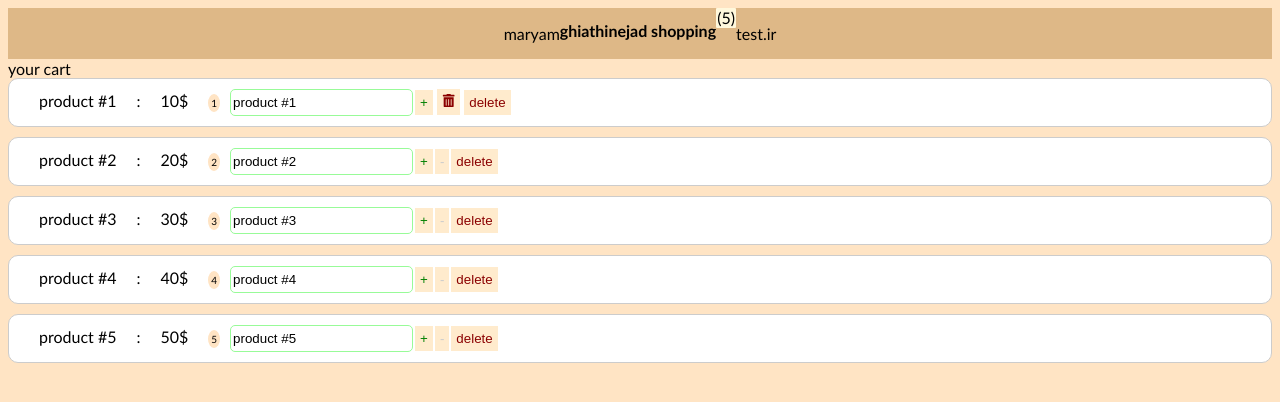
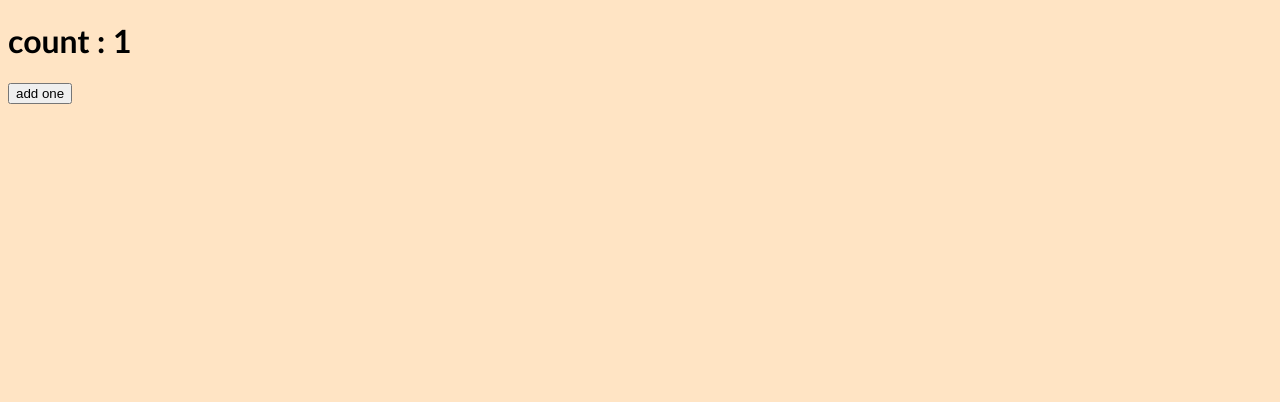
Before and after one commit to ghiathinejad/react-courses, a React (Create React App) app: page / in a window 1280 px wide. Shown: the top 402 px of the page. Built offline with nearby package versions, Linux system fonts and the light colour scheme.

Commit message:
session 3 - course 2 - an example of context

```diff
--- a/src/App.js
+++ b/src/App.js
@@ -1,7 +1,9 @@
 import React, {Component} from "react";
-import ProductList from "./components/ProductList/ProductList";
+// import ProductList from "./components/ProductList/ProductList";
 import './App.css';
-import NavBar from "./components/Navbar/NavBar";
+import CounterProvider from "./components/Context/CounterProvider";
+import CountOne from "./components/Context/CountOne";
+// import NavBar from "./components/Navbar/NavBar";
 //import Wrapper from "./components/hoc/Wrapper";
 //import UseRefExample from "./components/ref/UseRefExample";
 //import RefFunction from "./components/ref/RefFunction";
@@ -13,8 +15,8 @@ import NavBar from "./components/Navbar/NavBar";
 //import FunctionalCounter from "./components/FunctionalCounter";
 //import ClassTimer from "./components/ClassTimer";
 //import FunctionalTimer from "./components/FunctionalTimer";
-export const UserInfoContext = React.createContext();
-export const SiteNameContext = React.createContext();
+/*export const UserInfoContext = React.createContext();
+export const SiteNameContext = React.createContext();*/
 class App extends Component{
     state = {
         products:[
@@ -117,8 +119,12 @@ class App extends Component{
         console.log(this.props);
         return (
             <>
+            <CounterProvider>
+                <CountOne />
+            </CounterProvider>
 
-                <SiteNameContext.Provider value={"test.ir"}>
+
+{/*                <SiteNameContext.Provider value={"test.ir"}>
                     <UserInfoContext.Provider value={"maryam"}>
                         <NavBar totalItem={this.state.products.length}/>
                         <ProductList
@@ -131,7 +137,7 @@ class App extends Component{
                         />
 
                     </UserInfoContext.Provider>
-                </SiteNameContext.Provider>
+                </SiteNameContext.Provider>*/}
 
                 {/*<ClassCounter/>*/}
                 {/*<FunctionalCounter/>*/}
--- /dev/null
+++ b/src/components/Context/CountOne.js
@@ -0,0 +1,15 @@
+import {useContext} from 'react';
+import {CountContext, CountDispacherContext} from "./CounterProvider";
+
+function CountOne() {
+    const count = useContext(CountContext);
+    const setCount = useContext(CountDispacherContext);
+    return (
+        <div>
+            <h1>count : {count}</h1>
+            <button onClick={() => setCount(count+1)} >add one</button>
+        </div>
+    );
+}
+
+export default CountOne;
--- /dev/null
+++ b/src/components/Context/CounterProvider.js
@@ -0,0 +1,17 @@
+import {createContext, useState} from "react";
+
+export const CountContext = createContext();
+export const CountDispacherContext = createContext();
+
+function CounterProvider({children}) {
+    const [count,setCount] = useState(1);
+    return (
+        <CountContext.Provider value={count}>
+            <CountDispacherContext.Provider value={setCount}>
+                {children}
+            </CountDispacherContext.Provider>
+        </CountContext.Provider>
+    );
+}
+
+export default CounterProvider;
```
